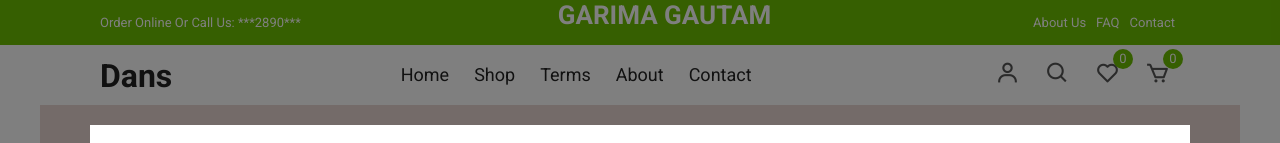
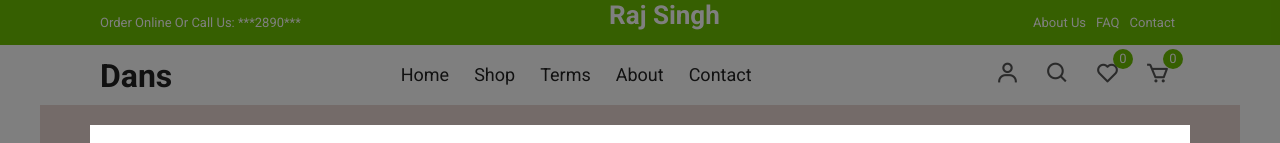
Before and after one commit to rajsingh661/Project-2, a plain HTML site: page index.html in a window 1280 px wide. Shown: the top 143 px of the page. Drawn offline with nearby package versions, Linux system fonts and the light colour scheme.

Commit message:
Update index.html

```diff
--- a/index.html
+++ b/index.html
@@ -15,7 +15,7 @@
     <link rel="stylesheet" href="https://cdnjs.cloudflare.com/ajax/libs/Glide.js/3.4.1/css/glide.theme.css">
     <!-- Custom StyleSheet -->
     <link rel="stylesheet" href="./css/styles.css" />
-    <title>Garima Gautam E-Commerce</title>
+    <title>Raj Singh E-Commerce</title>
   </head>
   <body>
     <!-- Header -->
@@ -24,7 +24,7 @@
       <div class="top-nav">
         <div class="container d-flex">
           <p>Order Online Or Call Us: ***2890***</p>
-          <div> <h1> GARIMA GAUTAM </h1></div>
+          <div> <h1> Raj Singh </h1></div>
           <ul class="d-flex">
             <li><a href="#">About Us</a></li>
             <li><a href="#">FAQ</a></li>
@@ -479,7 +479,7 @@
   </div>
 
   <footer>
-    <div class="credit"> Copyright &copy; <span> Garima Gautam (201500242) - 2022 </span> | All Rights Reserved </div>
+    <div class="credit"> Copyright &copy; <span> Raj Singh (201500551) - 2022 </span> | All Rights Reserved </div>
   </footer>
 
   </body>
```
